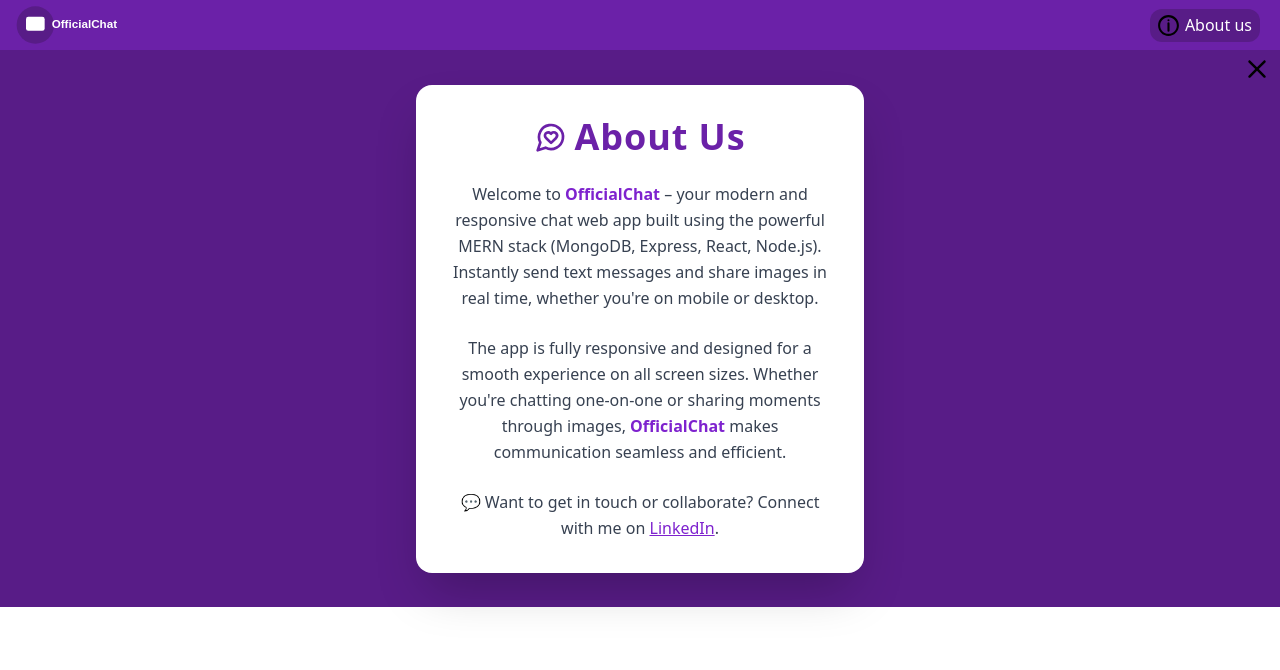
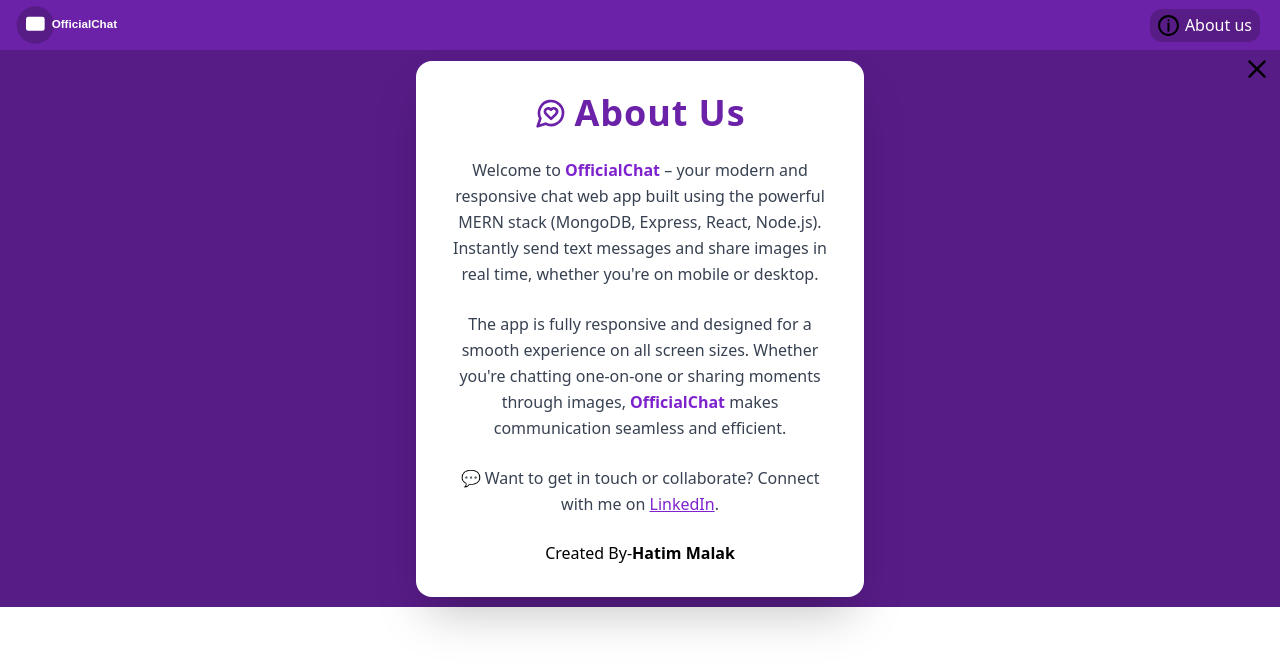
Before and after one commit to Hatim-Malak/officalchat, a React (Vite) app in the folder Frontend/: page /About in a window 1280 px wide. Shown: the top 670 px of the page. Built offline with nearby package versions, Linux system fonts and the light colour scheme; no server answers.

Commit message:
project completed

```diff
--- a/Frontend/src/pages/AboutPage.jsx
+++ b/Frontend/src/pages/AboutPage.jsx
@@ -37,6 +37,9 @@
             </Link>
             .
           </p>
+          <div className='flex justify-start items-center'>
+            <p>Created By-<span className='font-bold'>Hatim Malak</span></p>
+          </div>
         </div>
         <Link className='absolute right-2 top-1' to="/">
           <img src="/cross.svg" alt="cross" className='w-[30px]' />
```
